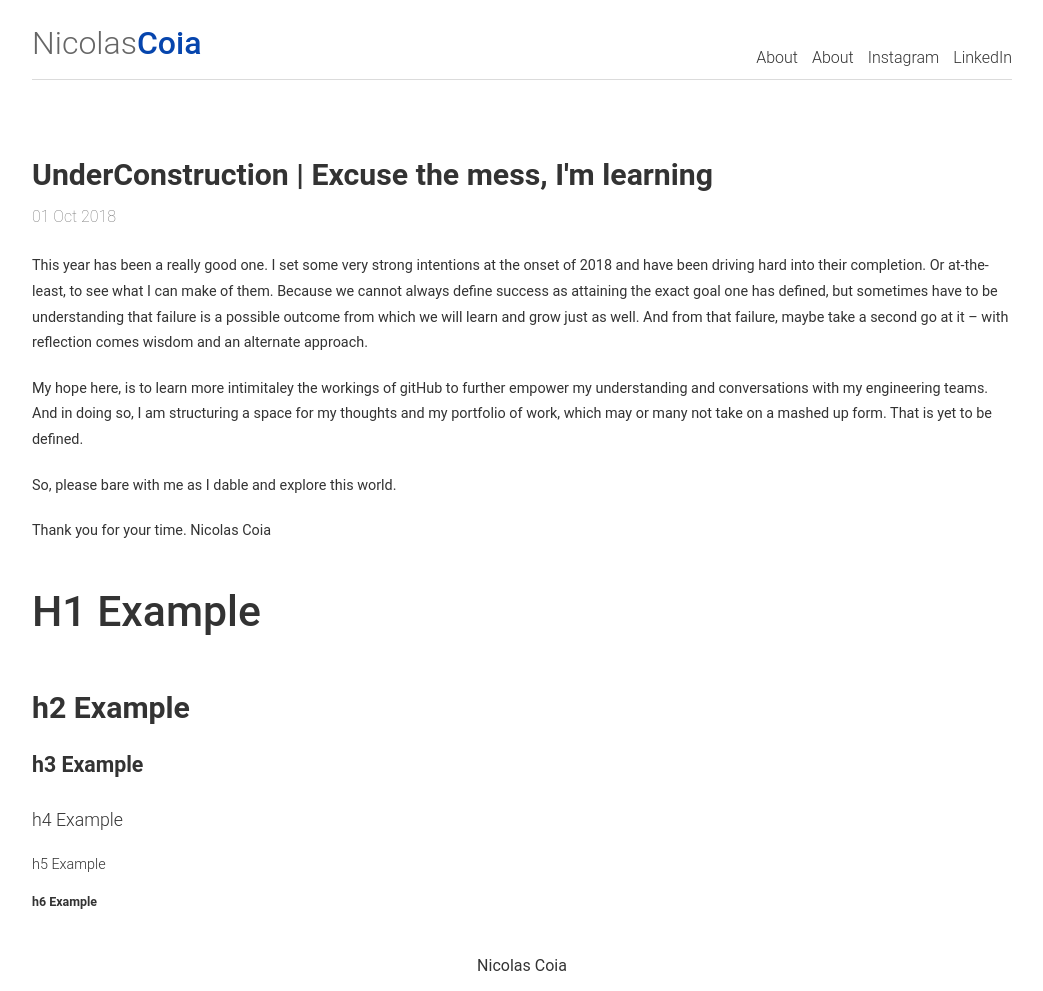
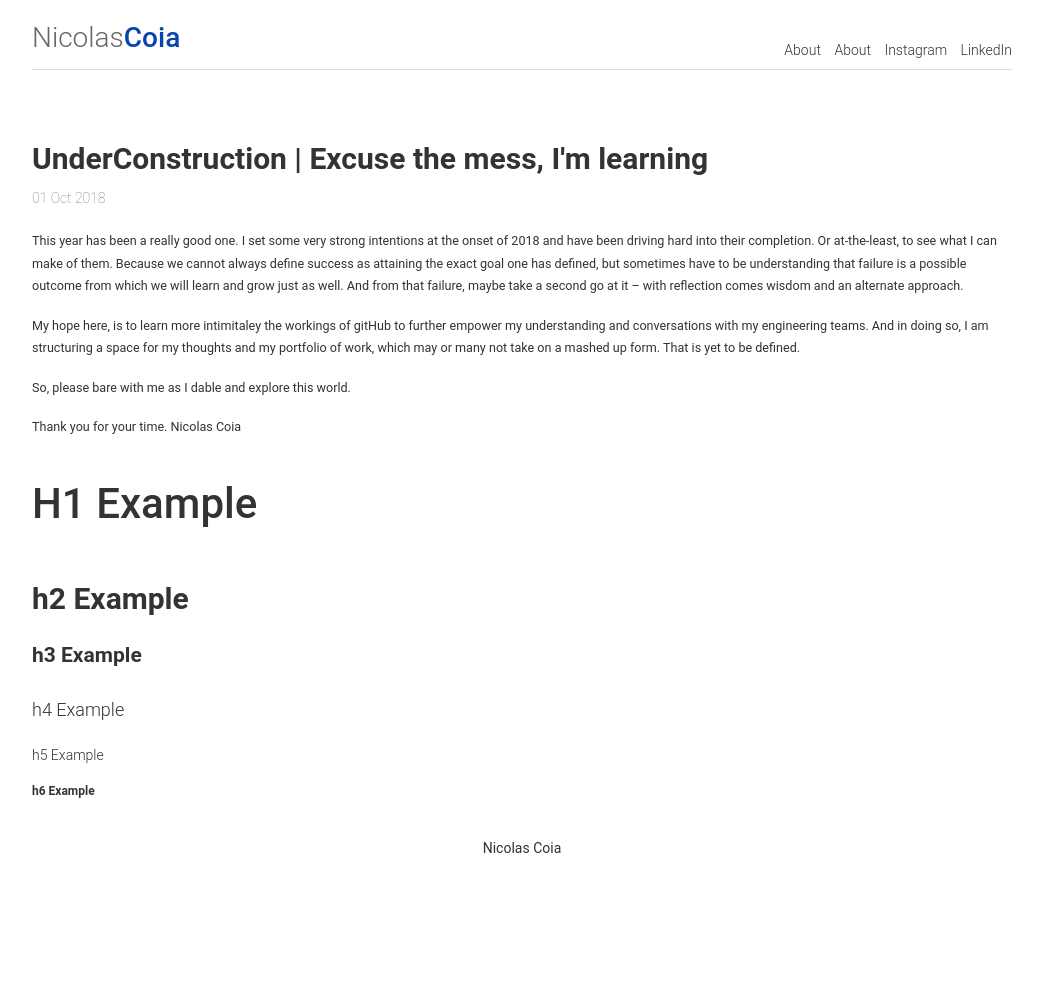
Before and after one commit to dyutibarma/monochrome, a Jekyll site: the page built from _posts/2018-10-01-hello-world.md, in a window 1280 px wide. Shown: the whole page, without its empty margins (118-1161 px from the left). Built offline with Jekyll 4.4.1, drawn with Linux system fonts in a browser that asks for light colours; after the commit the page ends 900 px from its top, so only the background shows below that.

Commit message:
Update typography.scss

```diff
--- a/_sass/typography.scss
+++ b/_sass/typography.scss
@@ -8,7 +8,7 @@ body
   font-family : "Roboto", "Helvetica Neue", "Helvetica", "Arial", sans-serif;
   font-style: normal;
   font-weight: 400;
-  font-size   : 16px;
+  font-size   : 14px;
   color: #333;
 }
 
@@ -89,40 +89,40 @@ p, ul, ol {
 }
 
 h1 {
-	font-size: 2.667em; /* 48px/18px */
+	font-size: 3em; /* 42px/18px */
 	font-weight: 500;
 	line-height: 1.8em;
 	padding: 0.25em 0; /* 12px/48px * 2 (Use padding instead of margin to maintain proximity with paragraph) */
 }
 
 h2 {
-	font-size: 1.889em; /* 34px/18px */
+	font-size: 2.143em; /* 30px */
 	line-height: 1.8em;
 	padding: 0.66667em 0 0 0; /* 12px/36px * 2, pnly top (Use padding instead of margin to maintain proximity with paragraph) */
 }
 
 h3 {
-	font-size: 1.333em; /* 24px/18px */
+	font-size: 1.5em; /* 21px */
 	line-height: 1.8em;
 	padding: 0.5em 0; /* 12px/24px * 2 (Use padding instead of margin to maintain proximity with paragraph) */
 }
 
 h4 {
-	font-size: 1.111em; /* 20px/18px */
+	font-size: 1.286em; /* 18px */
 	font-weight: 300;
 	line-height: 1.8em;
 	padding: 0.5em 0; /* 12px/24px * 2 (Use padding instead of margin to maintain proximity with paragraph) */
 }
 
 h5 {
-	font-size: .9em; /* 16px/18px */
+	font-size: 1em; /* 14px */
 	font-weight: 300;
 	line-height: 1.8em;
 	padding: 0.5em 0; /* 12px/24px * 2 (Use padding instead of margin to maintain proximity with paragraph) */
 }
 
 h6 {
-	font-size: .778em; /* 14px/18px */
+	font-size: .857em; /* 12px */
 	font-weight: 600;
 	line-height: 1.8em;
 	padding: 0.5em 0; /* 12px/24px * 2 (Use padding instead of margin to maintain proximity with paragraph) */
```
